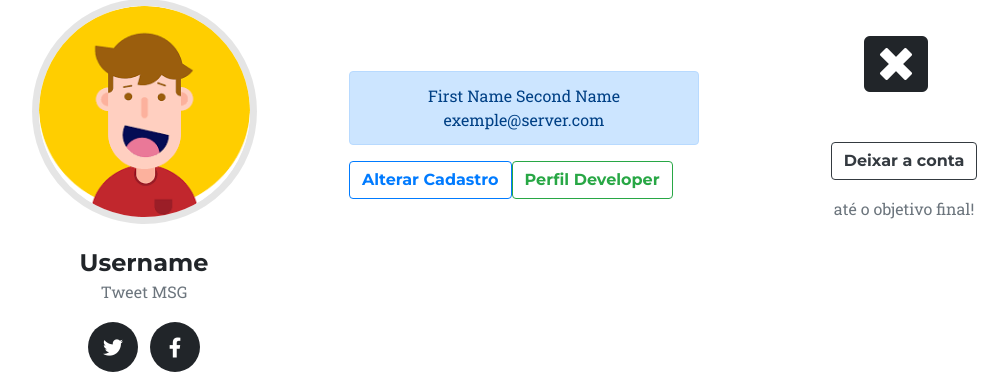
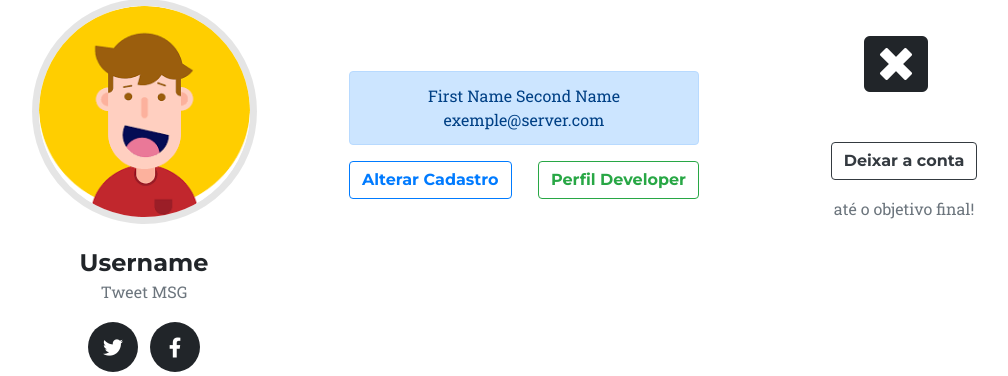
Before and after one commit to Tiagoblima/RITGames, a Flask app: page /start.html in a window 1280 px wide. Shown: the part 1017-1393 px from the top of the page, without its empty margins (116-1124 px from the left). Run offline with Flask 2, Linux system fonts and the light colour scheme; some libraries are stand-ins or nearby versions; some web fonts are replaced.

Commit message:
- Pequenos ajustes

```diff
--- a/templates/start.html
+++ b/templates/start.html
@@ -106,7 +106,7 @@
          exemple@server.com
          </div>
             <button class="btn btn-outline-primary float-left">Alterar Cadastro</button>
-            <button class="btn btn-outline-success float-left">Perfil Developer</button>
+            <button class="btn btn-outline-success float-right">Perfil Developer</button>
         </div>
         <div class="col-md-4">
           <span class="fa-stack fa-4x">
@@ -292,7 +292,7 @@
             <img class="img-fluid" width="960" height="540" src="../static/img/portfolio/puzzle.jpg" alt="">
           </a>
           <div class="portfolio-caption">
-            <h4>Finish</h4>
+            <h4>Play</h4>
             <p class="text-muted">Categoria III</p>
           </div>
         </div>
```
Also changed, not shown: templates/index.html (+7 -4 lines).
